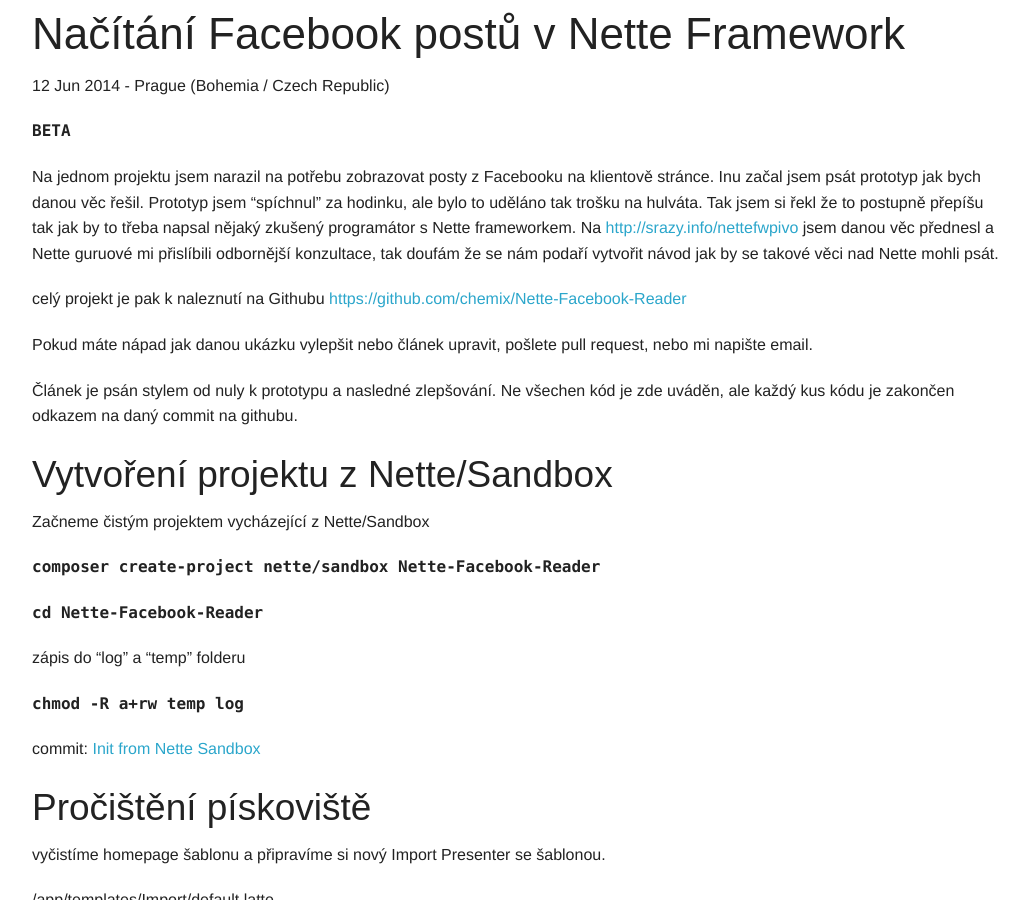
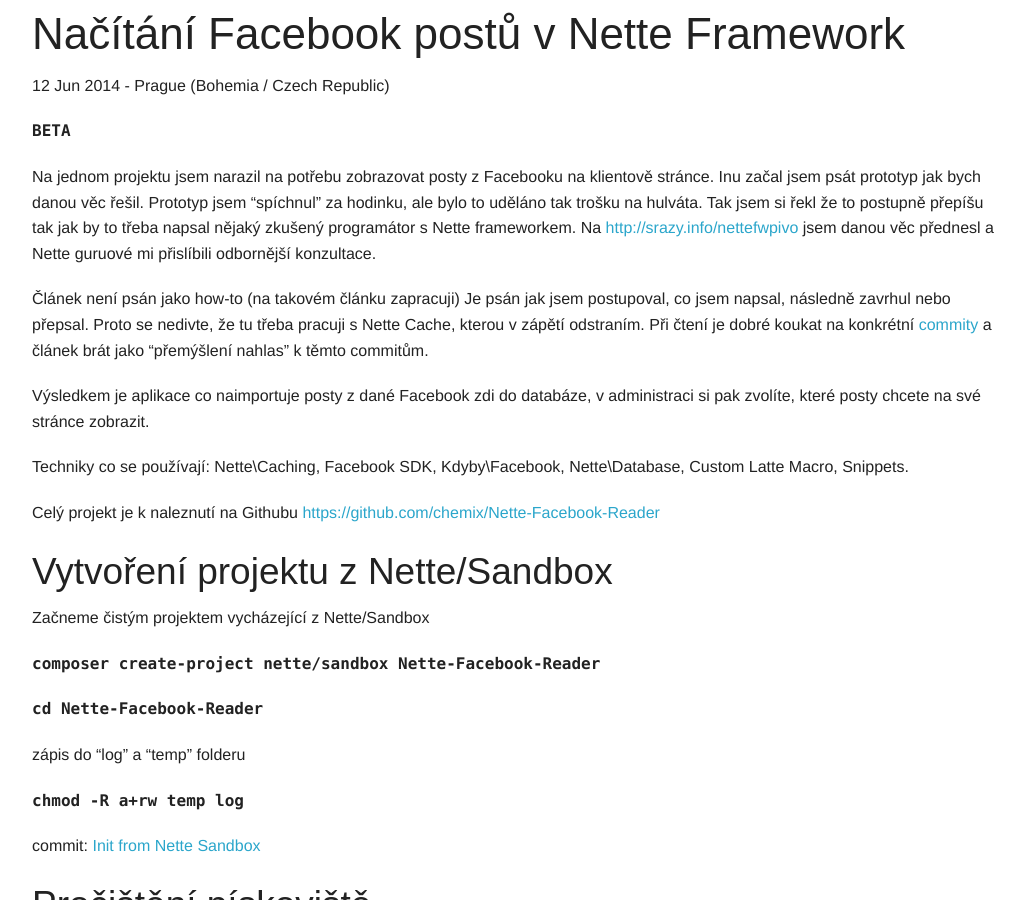
Before and after one commit to chemix/chemix.github.com, a Jekyll site: the page built from _posts/2014-06-13-nette-facebook-reader.md, in a window 1280 px wide and 900 px high. Shown: the whole window, without its empty margins (123-1152 px from the left). Built offline with Jekyll 4.4.1, drawn with Linux system fonts in a browser that asks for light colours; some web fonts are replaced; Markdown is read by kramdown in place of the engine named in the settings; some of the changed text lies outside the part shown.

Commit message:
Updated 2014-06-13-nette-facebook-reader.md

```diff
--- a/_posts/2014-06-13-nette-facebook-reader.md
+++ b/_posts/2014-06-13-nette-facebook-reader.md
@@ -12,13 +12,16 @@
 `BETA`
 
 
-Na jednom projektu jsem narazil na potřebu zobrazovat posty z Facebooku na klientově stránce. Inu začal jsem psát prototyp jak bych danou věc řešil. Prototyp jsem "spíchnul" za hodinku, ale bylo to uděláno tak trošku na hulváta. Tak jsem si řekl že to postupně přepíšu tak jak by to třeba napsal nějaký zkušený programátor s Nette frameworkem. Na [http://srazy.info/nettefwpivo](http://srazy.info/nettefwpivo) jsem danou věc přednesl a Nette guruové mi přislíbili odbornější konzultace, tak doufám že se nám podaří vytvořit návod jak by se takové věci nad Nette mohli psát.
+Na jednom projektu jsem narazil na potřebu zobrazovat posty z Facebooku na klientově stránce. Inu začal jsem psát prototyp jak bych danou věc řešil. Prototyp jsem "spíchnul" za hodinku, ale bylo to uděláno tak trošku na hulváta. Tak jsem si řekl že to postupně přepíšu tak jak by to třeba napsal nějaký zkušený programátor s Nette frameworkem. Na [http://srazy.info/nettefwpivo](http://srazy.info/nettefwpivo) jsem danou věc přednesl a Nette guruové mi přislíbili odbornější konzultace.
 
-celý projekt je pak k naleznutí na Githubu [https://github.com/chemix/Nette-Facebook-Reader](https://github.com/chemix/Nette-Facebook-Reader)
+Článek není psán jako how-to (na takovém článku zapracuji) Je psán jak jsem postupoval, co jsem napsal, následně zavrhul nebo přepsal. Proto se nedivte, že tu třeba pracuji s Nette Cache, kterou v zápětí odstraním. Při čtení je dobré koukat na konkrétní [commity](https://github.com/chemix/Nette-Facebook-Reader/commits/master) a článek brát jako "přemýšlení nahlas" k těmto commitům.
 
-Pokud máte nápad jak danou ukázku vylepšit nebo článek upravit, pošlete pull request, nebo mi napište email.
+Výsledkem je aplikace co naimportuje posty z dané Facebook zdi do databáze, v administraci si pak zvolíte, které posty chcete na své stránce zobrazit.
 
-Článek je psán stylem od nuly k prototypu a nasledné zlepšování. Ne všechen kód je zde uváděn, ale každý kus kódu je zakončen odkazem na daný commit na githubu.
+Techniky co se používají: Nette\Caching, Facebook SDK, Kdyby\Facebook, Nette\Database, Custom Latte Macro, Snippets.
+
+Celý projekt je k naleznutí na Githubu [https://github.com/chemix/Nette-Facebook-Reader](https://github.com/chemix/Nette-Facebook-Reader)
+
 
 
 Vytvoření projektu z Nette/Sandbox
@@ -1314,7 +1317,7 @@
 
 tuto verzi najdete pod tagem [:admin](https://github.com/chemix/Nette-Facebook-Reader/tree/admin)
 
-
+Tím končí tento delší rozbor jak jsem připravoval aplikaci na zobrazování postů z Facebooku.
 
 ### Díky
 - [Filip Procházka](https://github.com/fprochazka)
```
